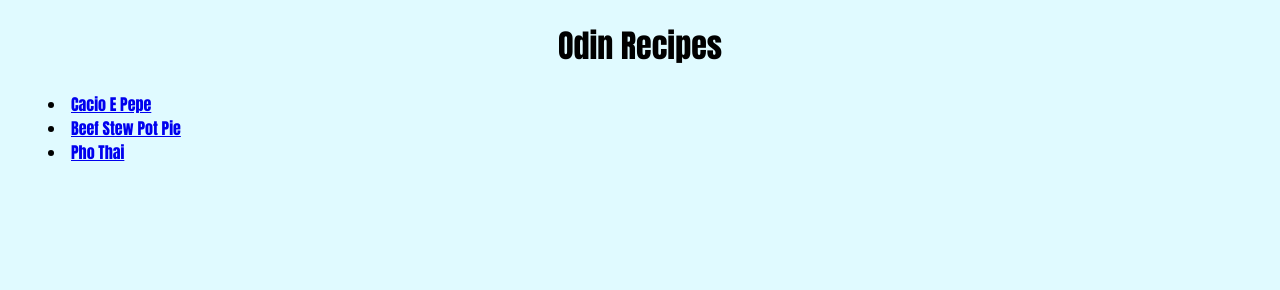
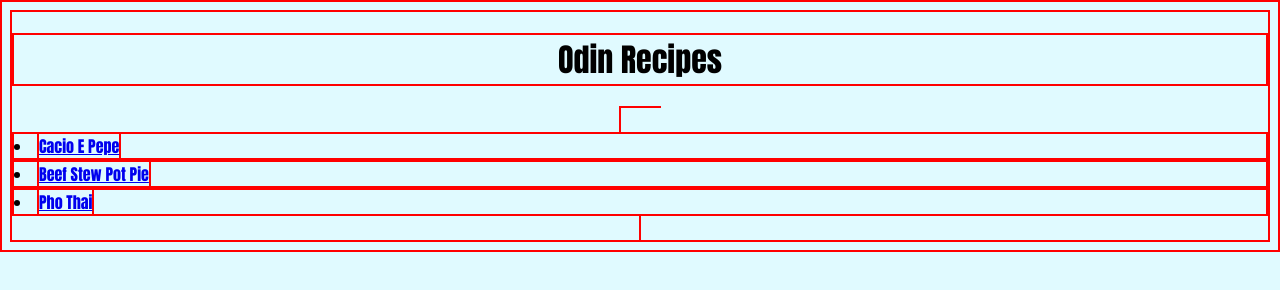
Before and after one commit to Sparky-92-CAU/odin-recipes, a plain HTML site: page index.html in a window 1280 px wide. Drawn offline with Linux system fonts and the light colour scheme.

Commit message:
changes
[Ticket: X]

```diff
--- a/style.css
+++ b/style.css
@@ -1,4 +1,12 @@
+html,*{
+    border: 2px solid;
+    border-color: red;
+}
+
+
 body{
+
+
     background-color: hsl(189, 100%, 88%, .5);
     font-family: Impact, Haettenschweiler, 'Arial Narrow Bold', sans-serif;
     text-align: center;
@@ -12,6 +20,7 @@ img{
 
 ul,ol{
     text-align: justify;
+    display: inline;
 }
 
 .beef{
```
